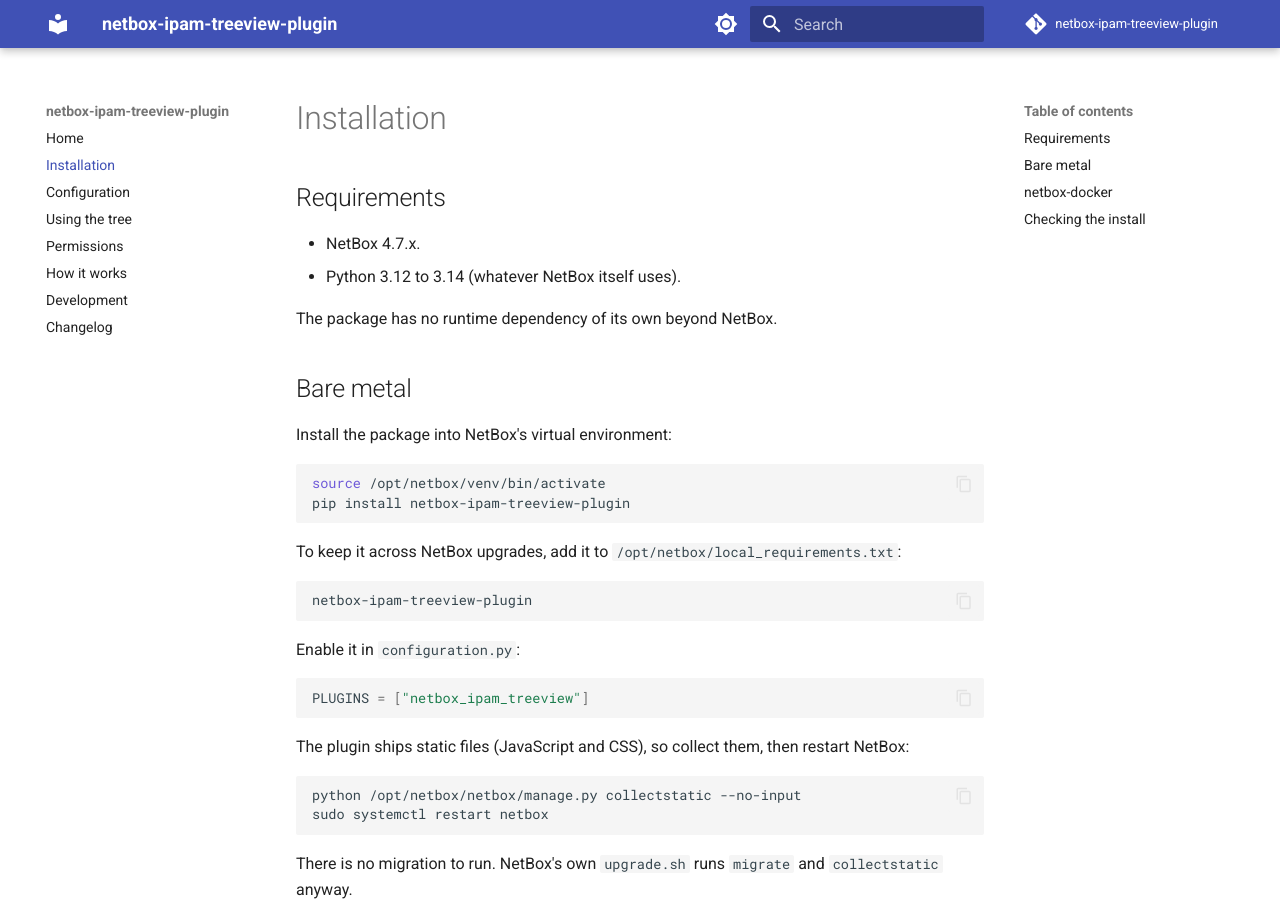
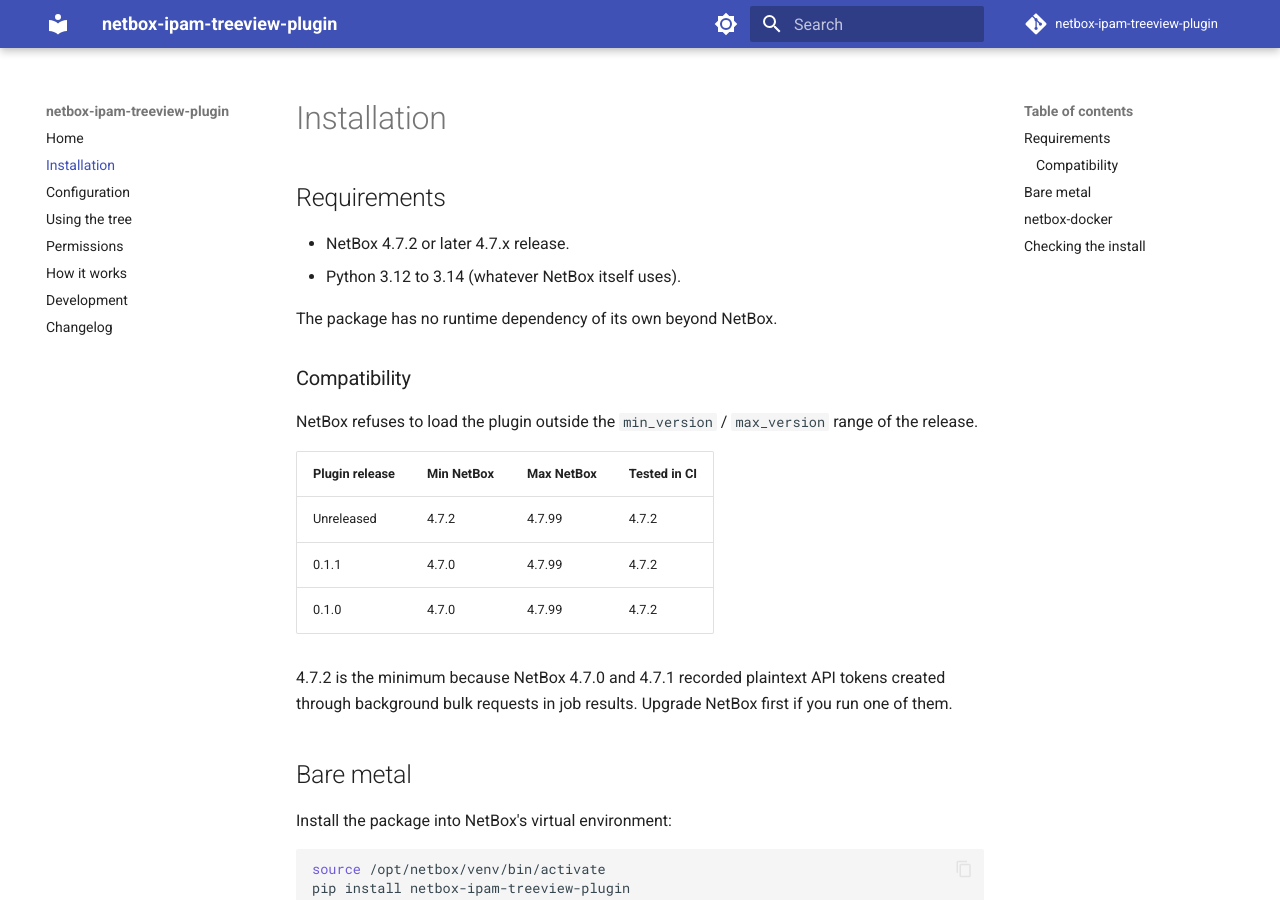
Before and after one commit to thomaschristory/netbox-ipam-treeview-plugin, an MkDocs documentation site: the page built from docs/installation.md, in a window 1280 px wide and 900 px high. Built offline with MkDocs 1.6.1 and Material for MkDocs 9.7.7, drawn with Linux system fonts in a browser that asks for light colours; comment, search, counter and statistics services are not loaded.

Commit message:
fix: require NetBox 4.7.2 and document per-release compatibility
NetBox 4.7.0 and 4.7.1 stored plaintext API tokens from background bulk
requests in job results, and CI only tests 4.7.2. Raise min_version to
4.7.2, pin the dev stack to v4.7.2-5.1.1 to match CI, and add a
per-release compatibility table to the installation docs.

Closes #12

```diff
--- a/docs/installation.md
+++ b/docs/installation.md
@@ -2,10 +2,23 @@
 
 ## Requirements
 
-- NetBox 4.7.x.
+- NetBox 4.7.2 or later 4.7.x release.
 - Python 3.12 to 3.14 (whatever NetBox itself uses).
 
 The package has no runtime dependency of its own beyond NetBox.
+
+### Compatibility
+
+NetBox refuses to load the plugin outside the `min_version` / `max_version` range of the release.
+
+| Plugin release | Min NetBox | Max NetBox | Tested in CI |
+|---|---|---|---|
+| Unreleased | 4.7.2 | 4.7.99 | 4.7.2 |
+| 0.1.1 | 4.7.0 | 4.7.99 | 4.7.2 |
+| 0.1.0 | 4.7.0 | 4.7.99 | 4.7.2 |
+
+4.7.2 is the minimum because NetBox 4.7.0 and 4.7.1 recorded plaintext API tokens created through background bulk
+requests in job results. Upgrade NetBox first if you run one of them.
 
 ## Bare metal
 
--- a/netbox_ipam_treeview/__init__.py
+++ b/netbox_ipam_treeview/__init__.py
@@ -12,7 +12,7 @@ class IPAMAltViewConfig(PluginConfig):
     author = "Thomas Christory"
     author_email = "9317624+thomaschristory@users.noreply.github.com"
     base_url = "ipam-tree"
-    min_version = "4.7.0"
+    min_version = "4.7.2"
     max_version = "4.7.99"
     default_settings = DEFAULTS
 
```
Also changed, not shown: CHANGELOG.md (+3 -0 lines), README.md (+7 -3 lines), docs/index.md (+3 -0 lines), 1 other file.
